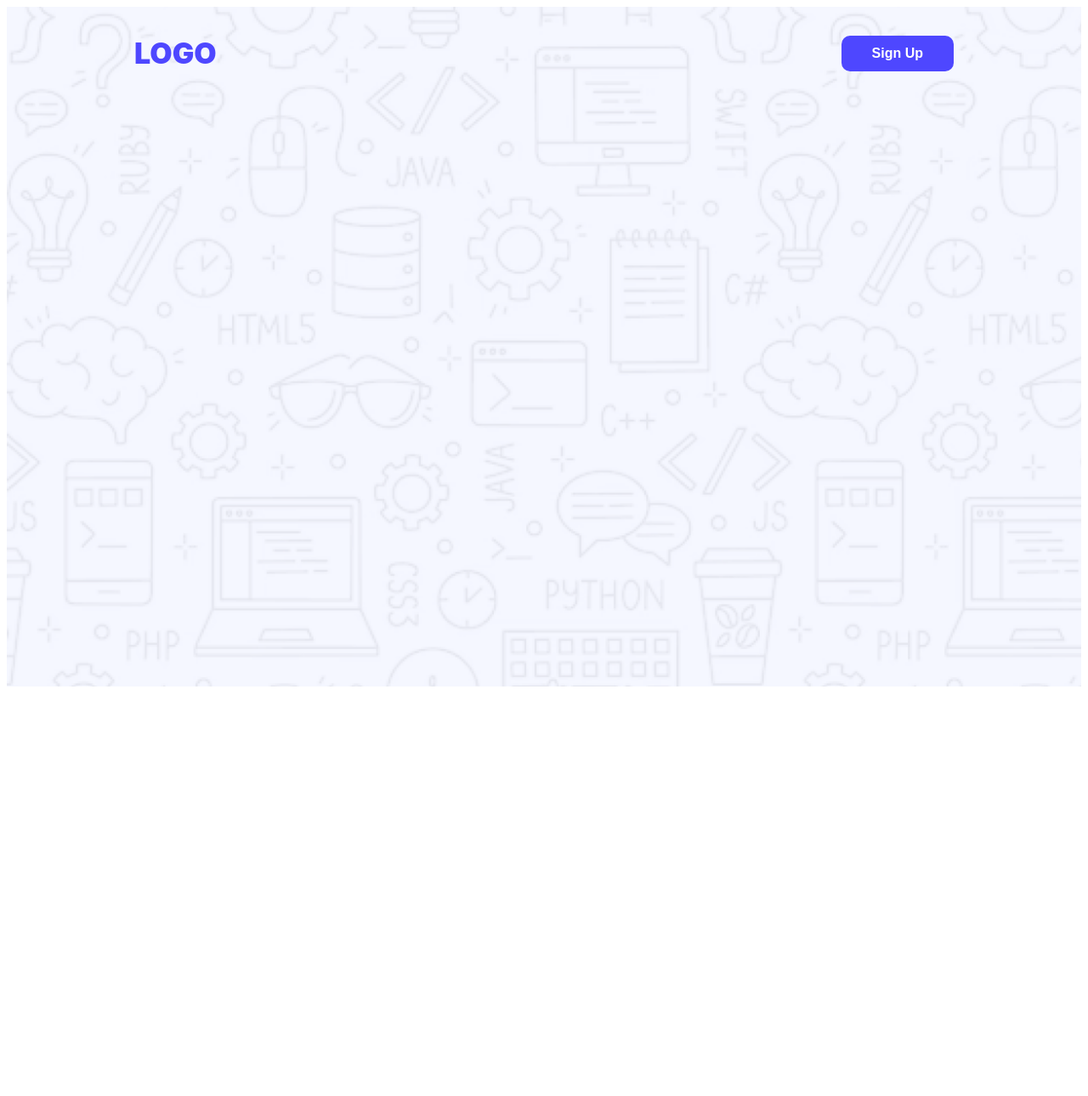
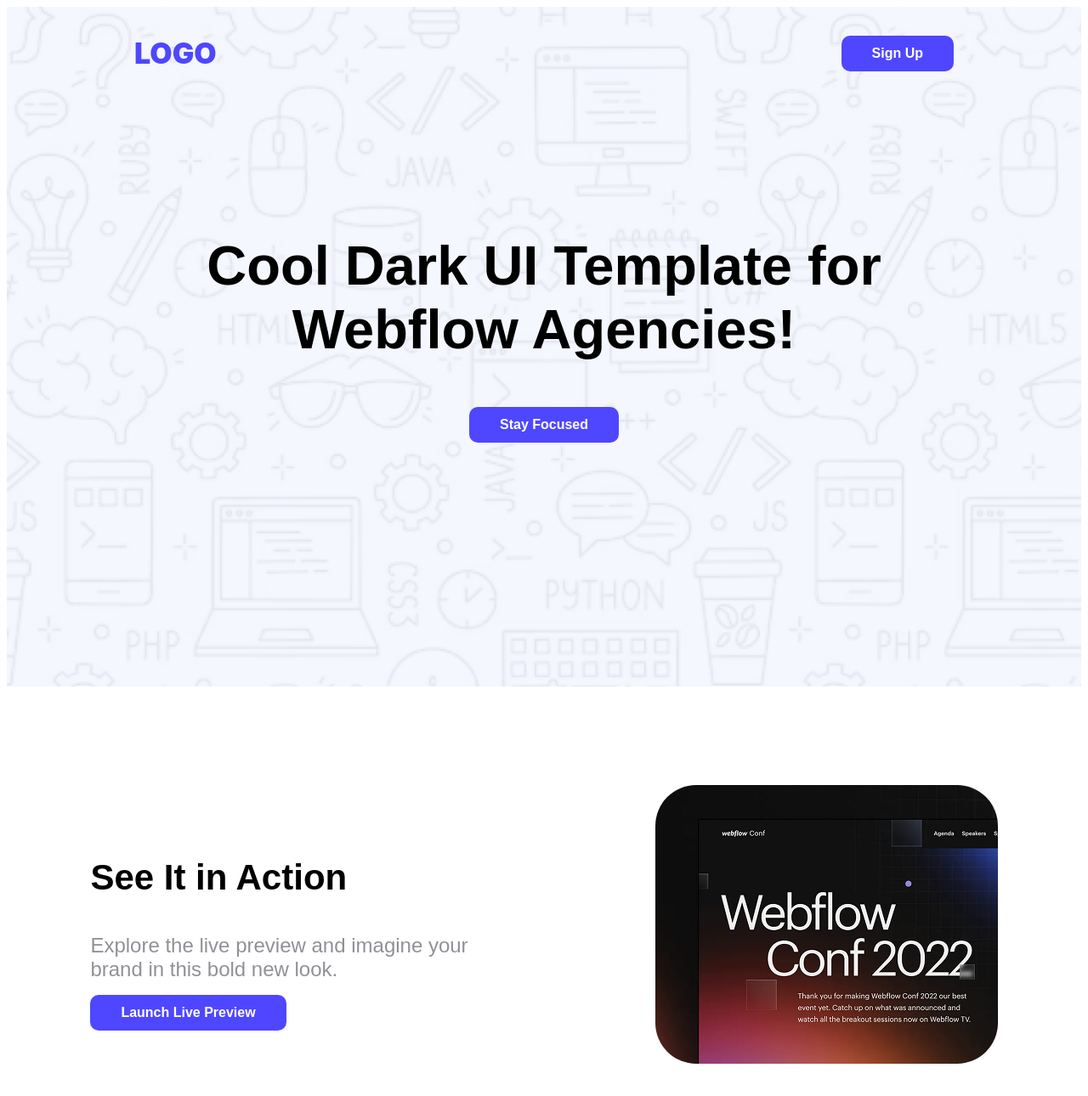
Before and after one commit to I-Ridwan-22/ui-product, a plain HTML site: page webpage.html in a window 1280 px wide. Shown: the whole page at 85% size. Before the commit the page ends 816 px from the top, so only its background shows below. Drawn offline with Linux system fonts and the light colour scheme.

Commit message:
constructed the first main part

```diff
--- a/styles/styles.css
+++ b/styles/styles.css
@@ -5,14 +5,12 @@
     background-size: cover;
     background-repeat: no-repeat;
 }
-
 .top-left{
     font-weight: 900;
     font-size: 34px;
     color: #4e47ff;
     font-family: 'Inter', sans-serif;
 }
-
 .top-right{
     font-size: 16px;
     font-weight: 700;
@@ -22,7 +20,6 @@
     border-radius: 10px;
     padding: 12px 36px;
 }
-
 .main-top{
     display: flex;
     text-align: center;
@@ -30,3 +27,31 @@
     justify-content: space-between;
     margin: 0px 150px 158px 150px;
 }
+.section_1{
+    text-align: center;
+}
+#heading{
+    font-size: 65px;
+    font-weight: bold;
+    font-family: 'Raleway', sans-serif;
+}
+.section-2 {
+    display: flex;
+    justify-content: center;
+    align-items: center;
+    margin: 116px 0;
+    font-family: 'Raleway', sans-serif;
+    gap: 220px;
+}
+.sec-2-heading{
+    font-size: 42px;
+    font-weight: 700;
+}
+.sec-2-paragraph{
+    color: #252432;
+    opacity: 50%;
+    font-size: 24px;
+}
+.sec-2-right img {
+    border-radius: 48px;
+}
--- a/webpage.html
+++ b/webpage.html
@@ -1,23 +1,45 @@
 <!DOCTYPE html>
 <html lang="en">
+
 <head>
     <meta charset="UTF-8">
     <meta name="viewport" content="width=device-width, initial-scale=1.0">
     <title>UI Product</title>
     <link rel="stylesheet" href="styles/styles.css">
 </head>
+
 <body>
     <header class="main">
         <nav class="main-top">
             <h3 class="top-left">LOGO</h3>
             <button class="top-right">Sign Up</button>
         </nav>
+        <section class="section_1">
+            <h1 id="heading">Cool Dark UI Template for <br> Webflow Agencies!</h1>
+            <button class="top-right">Stay Focused</button>
+        </section>
     </header>
     <main>
+        <div class="section-2">
+            <div>
+                <h3 class="sec-2-heading">See It in Action</h3>
+                <article class="sec-2-paragraph">
+                    Explore the live preview and imagine your <br> brand in this bold new look.
+                </article>
+                <p></p>
+                <button class="top-right">Launch Live Preview</button>
+            </div>
+            <div class="sec-2-right">
+                <img src="Assets/wc-mini.png" alt="">
+            </div>
+        </div>
+
 
     </main>
+
     <footer>
 
     </footer>
 </body>
+
 </html>
```
